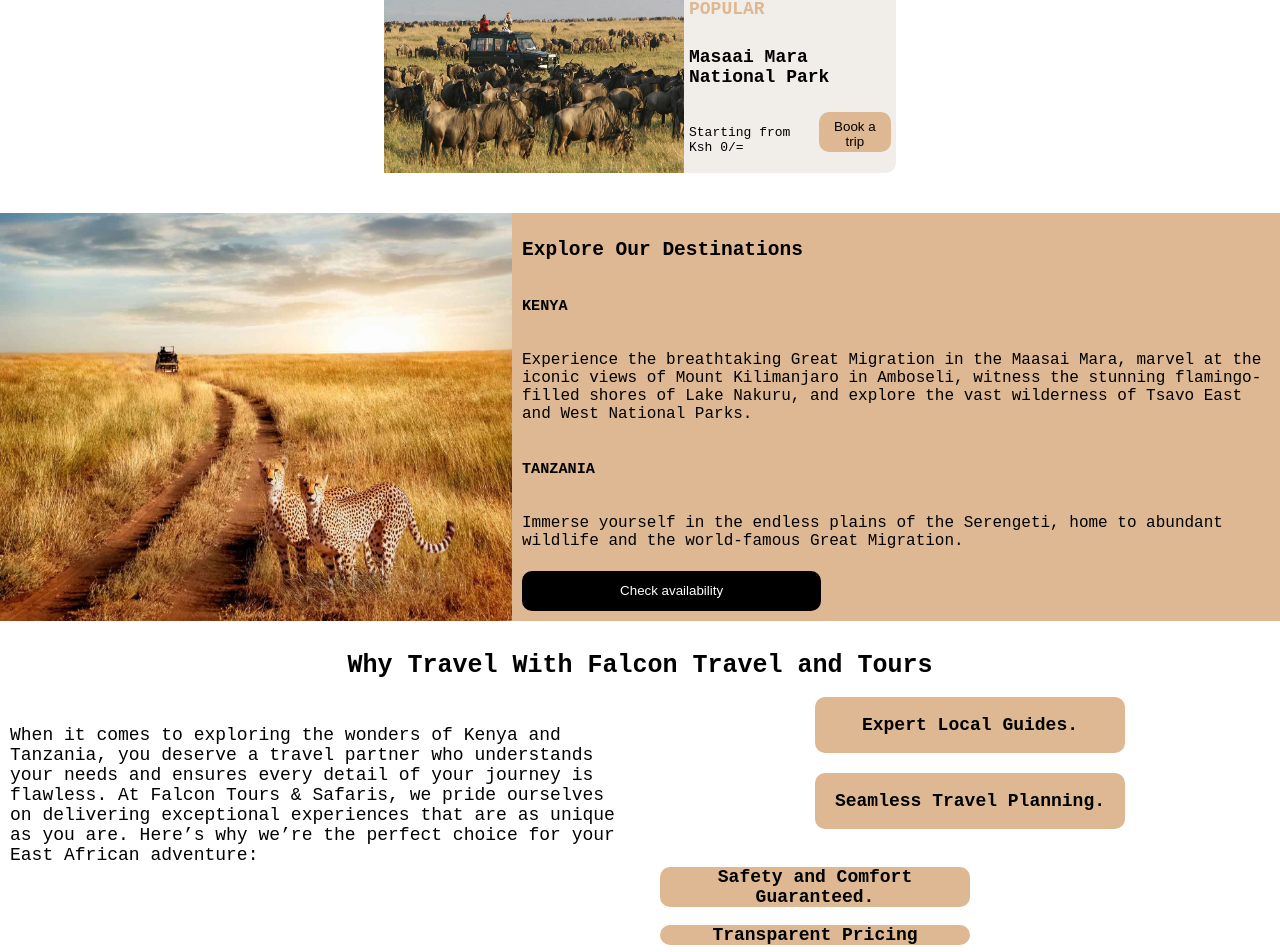
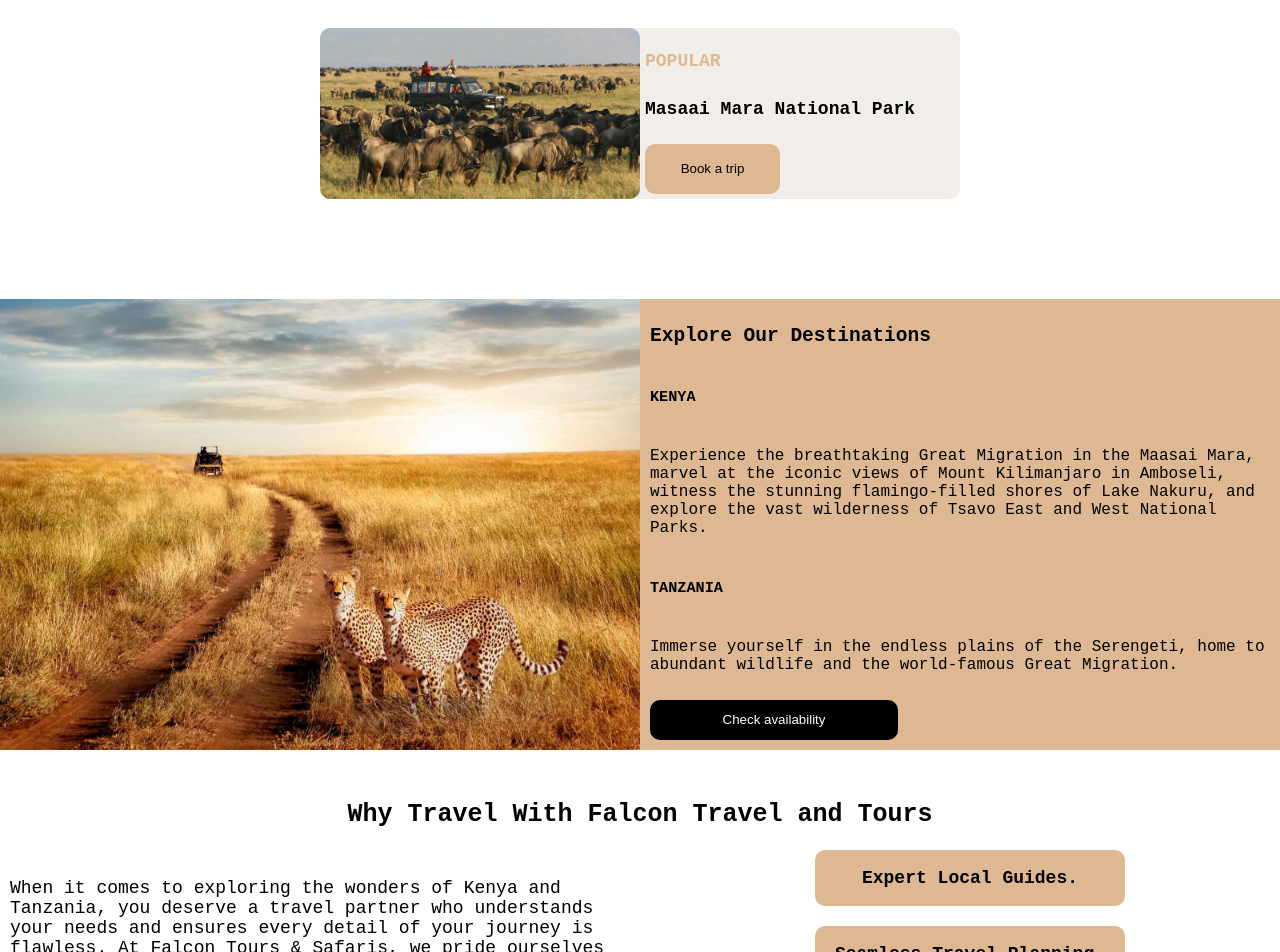
Before and after one commit to Pauline-Oraro/falcon-travel-and-tours, a React (Vite) app: page /about in a window 1280 px wide. Shown: the part 1237-2189 px from the top of the page. Built offline with nearby package versions, Linux system fonts and the light colour scheme.

Commit message:
about page updates

```diff
--- a/src/components/aboutpage.jsx
+++ b/src/components/aboutpage.jsx
@@ -1,4 +1,5 @@
 import {Link} from "react-router-dom";
+import "../css/about.css";
 import HeroImage from "../assets/images/hero-image.jpg";
 import Wild from "../assets/images/falcon-travel-and-tours-in-the-wild.jpg"
 import MasaaiMara from "../assets/images/masai-mara.jpg";
@@ -21,8 +22,8 @@ const AboutPage = () =>{
 
             <div className="about-section-2">
                 <div className="about-statement">
-                <h1>Welcome to Falcon Travel and Tours: Your Gateway to Kenya and Tanzania.</h1>
-                <p>At Falcon Travel and Tours, we specialize in creating unforgettable travel experiences across the landscapes of Kenya and Tanzania. With years of experience in the tourism industry, we pride ourselves on immersive travel experiences that showcase the best of Kenya and Tanzania. We are a premier tour and travel company specializing in exceptional travel experiences across the breathtaking landscapes of Kenya and Tanzania. Falcon Travel & Tours was founded by a team of travel enthusiasts who share a love for Africa's rich heritage and natural beauty.</p>
+                <h2>Welcome to Falcon Travel and Tours: Your Gateway to Kenya and Tanzania.</h2>
+                <p>At Falcon Travel and Tours, we specialize in creating unforgettable travel experiences across the landscapes of Kenya and Tanzania. With years of experience in the tourism industry, we pride ourselves on immersive travel experiences that showcase the best of Kenya and Tanzania. We are a premier tour and travel company specializing in exceptional travel experiences across the breathtaking landscapes of Kenya and Tanzania. Falcon Travel & Tours was founded by a team of travel enthusiasts who share a love for Africa&apos;s rich heritage and natural beauty.</p>
                 </div>
                 <img src={Wild} alt="Falcon Travel and tours in the wild" />
             </div>
@@ -30,7 +31,7 @@ const AboutPage = () =>{
             <div className="about-section-3"></div>
 
             <div className="about-section-4">
-                <h1>Why Falcon Travel and Tours Is The Best</h1>
+                <h2>Why Falcon Travel and Tours Is The Best</h2>
                 <div className="about-best">
                     <div className="best">
                         <h3>Worldwide Coverage</h3>
@@ -65,8 +66,10 @@ const AboutPage = () =>{
                     <div className="popular-body">
                         <h3>POPULAR</h3>
                         <h2>Masaai Mara National Park</h2>
+
                         <div className="popular-price">
-                            <p>Starting from Ksh 0/=</p>
+
+
                             <button>
                                 <Link to="/contact">Book a trip</Link>
                             </button>
@@ -90,7 +93,7 @@ const AboutPage = () =>{
             </div>
 
             <div className="about-section-5">
-                <h1>Why Travel With Falcon Travel and Tours </h1>
+                <h2>Why Travel With Falcon Travel and Tours </h2>
                 <div className="about-reasons">
                     <p>When it comes to exploring the wonders of Kenya and Tanzania, you deserve a travel partner who understands your needs and ensures every detail of your journey is flawless. At Falcon Tours & Safaris, we pride ourselves on delivering exceptional experiences that are as unique as you are. Here’s why we’re the perfect choice for your East African adventure:</p>
 
@@ -104,8 +107,6 @@ const AboutPage = () =>{
                             <h3>Seamless Travel Planning.</h3>
 
                         </div>
-                    </div>
-                    <div className="reasons-section-2">
                         <div className="reasons-card">
                             <h3>Safety and Comfort Guaranteed.</h3>
 
@@ -115,6 +116,7 @@ const AboutPage = () =>{
 
                         </div>
                     </div>
+
                 </div>
                 </div>
 
--- /dev/null
+++ b/src/css/about.css
@@ -0,0 +1,303 @@
+/*ABOUTPAGE*/
+.about-section{
+  margin-top: 100px;
+  margin-bottom: 200px;
+  width: 100%;
+}
+
+.about-section-2{
+  margin-top: 150px;
+  margin-bottom: 20px;
+  width: 100%;
+  display: flex;
+  gap: 20px;
+}
+
+.about-statement{
+  width: 50%;
+  padding: 20px;
+}
+
+.about-statement h2{
+  font-size: 25px;
+}
+
+.about-statement p{
+  font-size: 18px;
+}
+
+
+.about-section-2 img{
+  width: 50%;
+  border-radius: 10px;
+  padding: 20px;
+  object-fit: cover;
+}
+
+@media only screen and (max-width: 750px){
+  .about-section-2{
+    display: flex;
+    flex-direction: column;
+    align-items: center;
+    justify-content: space-evenly;
+    padding: 0;
+  }
+
+  .about-section-2 img,
+  .about-statement{
+    width: 100%;
+    padding: 0px;
+    margin: 0px;
+  }
+
+}
+
+
+
+
+.about-section-4{
+  margin-top: 30px;
+  margin-bottom: 40px;
+}
+
+.about-section-4 h2{
+  text-align: center;
+  margin-bottom: 20px;
+}
+
+.about-best{
+  display: flex;
+  flex-wrap: wrap;
+  justify-content: center;
+  gap: 20px;
+  width: 100%;
+}
+
+.best{
+  width: 30%;
+  background-color: rgb(241, 238, 234);
+  padding: 10px;
+}
+
+.best h3{
+  text-align: center;
+}
+
+.best p{
+  text-align: center;
+}
+
+.popular-section{
+  display: flex;
+  justify-content: center;
+  width: 100%;
+  margin: 100px 0px;
+}
+
+.popular-card{
+  width: 50%;
+  display: flex;
+  background-color: rgb(241, 238, 234);
+  border-radius: 10px;
+
+}
+
+.popular-card img{
+  width: 50%;
+  border-radius: 10px;
+  object-fit: cover;
+}
+
+.popular-body h3{
+  color: #ddb892;
+  font-size: 18px;
+  font-weight: bold;
+  padding: 5px;
+}
+
+.popular-body h2{
+  font-size: 18px;
+  padding: 5px;
+}
+
+.popular-price{
+  display: flex;
+  flex-direction: row;
+  gap: 20px;
+  padding: 5px;
+}
+
+.popular-price button{
+  background-color: #ddb892;
+  border: 2px solid #ddb892;
+  width: 50%;
+  height: 50px;
+  border-radius: 10px;
+
+}
+
+.about-destinations{
+  margin: 50px 0;
+  display: flex;
+
+  width: 100%;
+}
+
+.about-destinations img{
+  width: 50%;
+}
+
+.destinations{
+  width: 50%;
+  background-color: #ddb892;
+  display: flex;
+  flex-direction: column;
+  gap: 10px;
+  padding: 10px;
+}
+
+.destinations p{
+  font-size: 16px;
+}
+
+.destinations button{
+  background-color: #000000;
+  border: 2px solid #000000;
+  border-radius: 10px;
+  height: 40px;
+  width: 40%;
+}
+
+.destinations button a{
+  color: #ffffff;
+}
+
+
+@media only screen and (max-width:750px){
+  .about-best{
+    display: flex;
+    flex-direction: column;
+    align-items: center;
+    justify-content: space-evenly;
+}
+
+  .best{
+    width: 80%;
+}
+
+  .popular-card{
+    display: flex;
+    flex-direction: column;
+    align-items: flex-start;
+    width: 100%;
+    margin: 10px;
+}
+
+  .popular-card img{
+  width: 100%;
+}
+.popular-body{
+    padding: 10px;
+}
+
+  .about-destinations{
+    display: flex;
+    flex-direction: column;
+    align-items: center;
+  }
+  .about-destinations img{
+    width: 100%;
+  }
+  .destinations{
+    width: 100%;
+  }
+}
+
+
+
+.about-section-5{
+  margin: 30px 0;
+}
+
+.about-section-5 h2{
+  text-align: center;
+  font-size: 25px;
+}
+
+.about-reasons{
+  display: flex;
+  gap: 20px;
+  width: 100%;
+}
+
+.about-reasons p{
+  width: 50%;
+  font-size: 18px;
+  padding: 10px;
+}
+
+@media only screen and (max-width: 750px){
+  .about-reasons{
+    display: flex;
+    flex-direction: column;
+    align-items: center;
+
+  }
+
+  .about-reasons p{
+
+    width: 100%;
+  }
+  .reasons
+  .reasons-card{
+    width: 100%;
+  }
+  .reasons-section{
+    padding: 0;
+    margin: 0;
+  }
+
+}
+
+.reasons{
+  display: flex;
+  flex-direction: column;
+  gap: 20px;
+  width: 50%;
+}
+
+
+.reasons-section{
+  display: flex;
+  justify-content: center;
+  flex-wrap: wrap;
+  gap: 20px;
+  width: 100%;
+
+}
+
+.reasons-card{
+  background-color: #ddb892;
+  width: 50%;
+  border-radius: 10px;
+
+}
+
+.reasons-card h3{
+  font-size: 18px;
+  text-align: center;
+}
+
+
+
+/*BLOGS SECTION IN THE HOMEPAGE AND ABOUTPAGE*/
+
+.about-blogs{
+  margin: 10% 0;
+}
+
+.about-blogs h2{
+  text-align: center;
+  font-size: 24px;
+  margin-top: 50px;
+}
```
